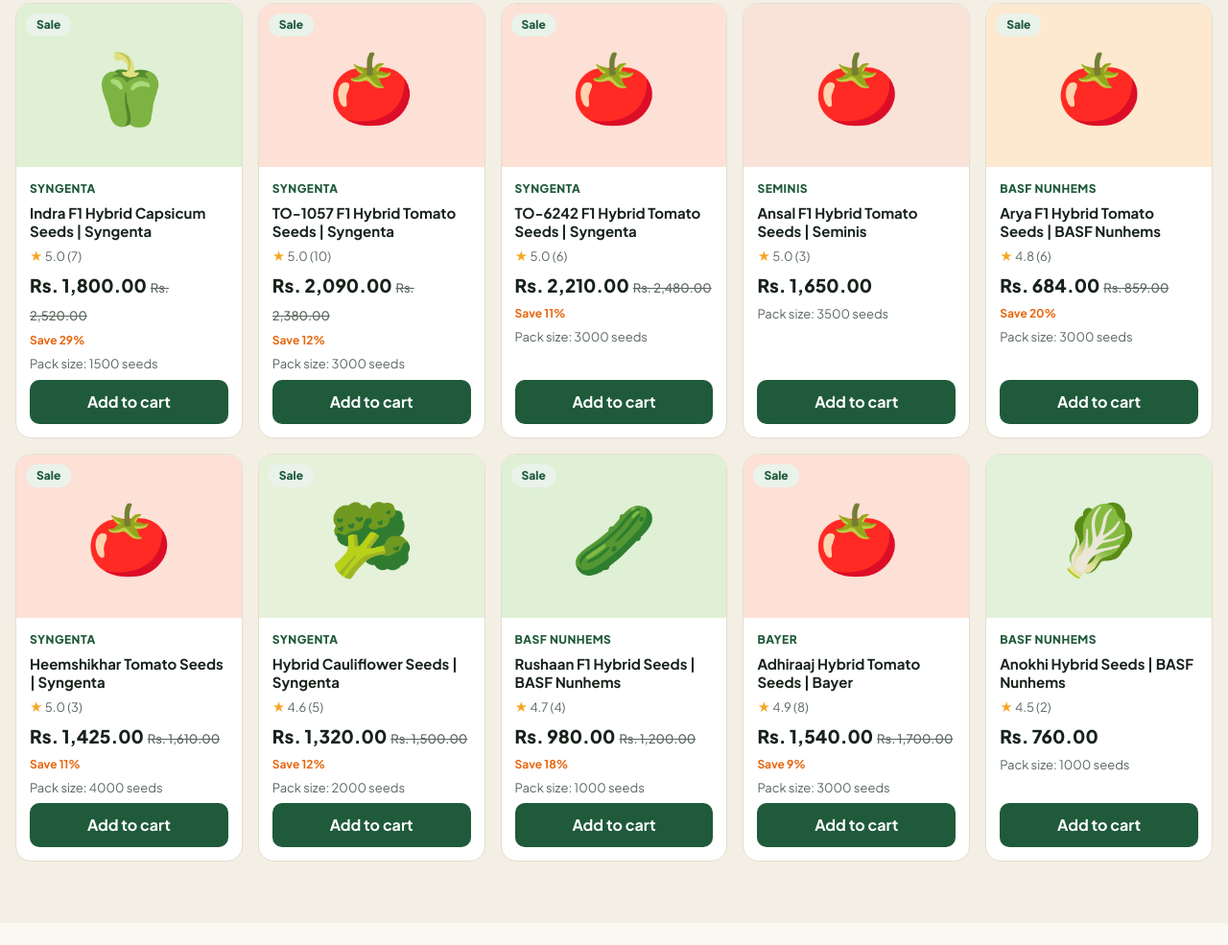
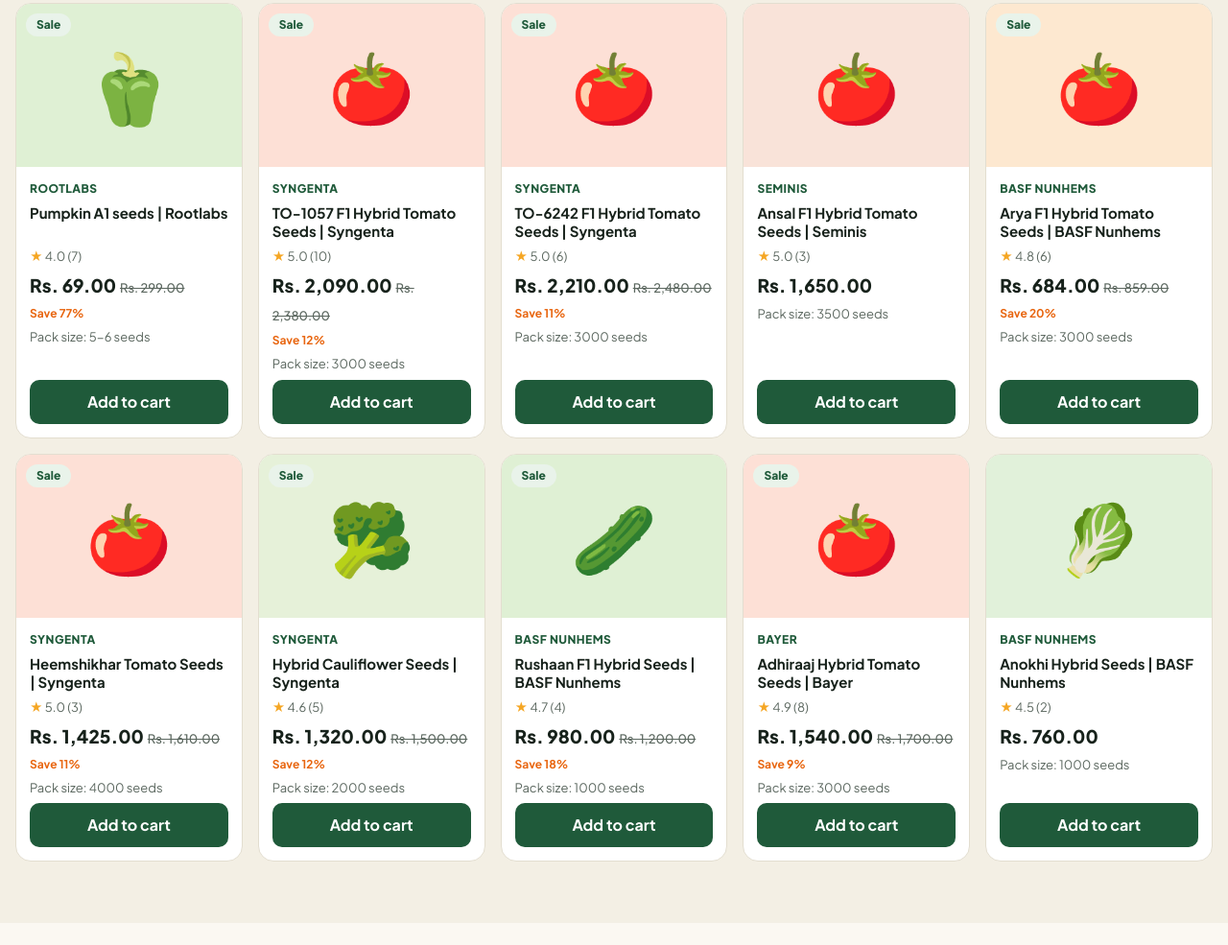
Before and after one commit to Leo-pdv/rootlabs, a plain HTML site: page index.html in a window 1280 px wide. Shown: the part 1283-2268 px from the top of the page at 96% size. Drawn offline with Linux system fonts and the light colour scheme.

Commit message:
Update index.html

```diff
--- a/index.html
+++ b/index.html
@@ -236,7 +236,7 @@ input,textarea,select,button{font-size:16px}
 
 <script>
 const P={
-veg:[["Syngenta","Indra F1 Hybrid Capsicum Seeds",1800,2520,"1500 seeds",5,7,"🫑","#dff0d4"],["Syngenta","TO-1057 F1 Hybrid Tomato Seeds",2090,2380,"3000 seeds",5,10,"🍅","#fde0d6"],["Syngenta","TO-6242 F1 Hybrid Tomato Seeds",2210,2480,"3000 seeds",5,6,"🍅","#fde0d6"],["Seminis","Ansal F1 Hybrid Tomato Seeds",1650,0,"3500 seeds",5,3,"🍅","#f9e3d9"],["BASF Nunhems","Arya F1 Hybrid Tomato Seeds",684,859,"3000 seeds",4.8,6,"🍅","#fde8d0"],["Syngenta","Heemshikhar Tomato Seeds",1425,1610,"4000 seeds",5,3,"🍅","#fde0d6"],["Syngenta","Hybrid Cauliflower Seeds",1320,1500,"2000 seeds",4.6,5,"🥦","#e6f1d9"],["BASF Nunhems","Rushaan F1 Hybrid Seeds",980,1200,"1000 seeds",4.7,4,"🥒","#dff0d4"],["Bayer","Adhiraaj Hybrid Tomato Seeds",1540,1700,"3000 seeds",4.9,8,"🍅","#fde0d6"],["BASF Nunhems","Anokhi Hybrid Seeds",760,0,"1000 seeds",4.5,2,"🥬","#e1f1da"]],
+veg:[["Rootlabs","Pumpkin A1 seeds",69,299,"5-6 seeds",4,7,"🫑","#dff0d4"],["Syngenta","TO-1057 F1 Hybrid Tomato Seeds",2090,2380,"3000 seeds",5,10,"🍅","#fde0d6"],["Syngenta","TO-6242 F1 Hybrid Tomato Seeds",2210,2480,"3000 seeds",5,6,"🍅","#fde0d6"],["Seminis","Ansal F1 Hybrid Tomato Seeds",1650,0,"3500 seeds",5,3,"🍅","#f9e3d9"],["BASF Nunhems","Arya F1 Hybrid Tomato Seeds",684,859,"3000 seeds",4.8,6,"🍅","#fde8d0"],["Syngenta","Heemshikhar Tomato Seeds",1425,1610,"4000 seeds",5,3,"🍅","#fde0d6"],["Syngenta","Hybrid Cauliflower Seeds",1320,1500,"2000 seeds",4.6,5,"🥦","#e6f1d9"],["BASF Nunhems","Rushaan F1 Hybrid Seeds",980,1200,"1000 seeds",4.7,4,"🥒","#dff0d4"],["Bayer","Adhiraaj Hybrid Tomato Seeds",1540,1700,"3000 seeds",4.9,8,"🍅","#fde0d6"],["BASF Nunhems","Anokhi Hybrid Seeds",760,0,"1000 seeds",4.5,2,"🥬","#e1f1da"]],
 flower:[["Syngenta Flowers","Inca F1 Hybrid African Marigold Seeds",1850,0,"1000 seeds",4.9,130,"🌼","#fff0b8"],["Konico Seeds","White Moon Bijeeli White Flower Seeds",350,0,"10 gm",0,0,"🌼","#f4f1e6"],["Garden Festival","White Moon F1 Hybrid Vanilla Marigold",400,0,"100 seeds",0,0,"🌼","#f6f2de"],["PanAmerican","Pacifica XP Vinca Seeds",825,0,"1000 seeds",0,0,"🌺","#fbd9e6"],["PanAmerican","Supercascade India Special F1 Petunia",850,0,"1000 seeds",4.5,2,"🌸","#f1d9f2"],["Sakata","Majestic Giants F1 Pansy Mix Seeds",1650,0,"1000 seeds",4.8,3,"🏵️","#e5dcf7"]],
 fruit:[["Sagar Biotech","Sagar King Watermelon Seeds",1300,2100,"50 g",4,1,"🍉","#ffe0e0"],["BASF Nunhems","Maxx F1 Hybrid Watermelon Seeds",1549,3051,"1000 seeds",4.9,149,"🍉","#ffe0e0"],["Known You Seeds","Muskan Muskmelon Seeds",3699,4015,"50 gm",0,0,"🍈","#fbf0cd"],["Seamon's Seeds","BH-1 Bhujang F1 Icebox Watermelon",1350,1900,"50 gm",4,1,"🍉","#e1f1da"],["BASF Nunhems","Lyallpur 257 F1 Hybrid Muskmelon",1299,1796,"1000 seeds",5,1,"🍈","#fbf0cd"],["Known You Seeds","Aarohi Hybrid Yellow Flesh Watermelon",1899,2208,"20g",0,0,"🍉","#fff3bd",1]]
 };
```
